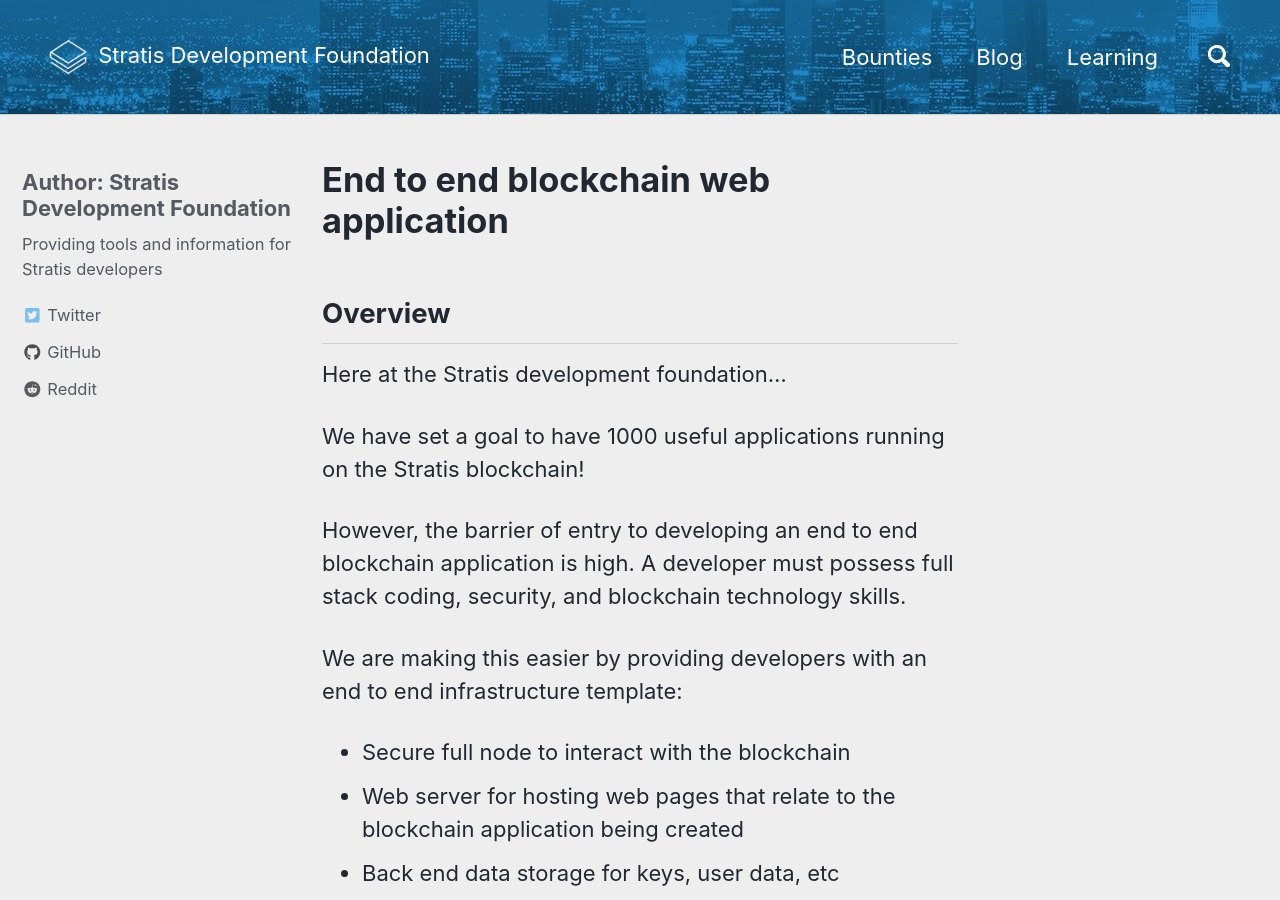
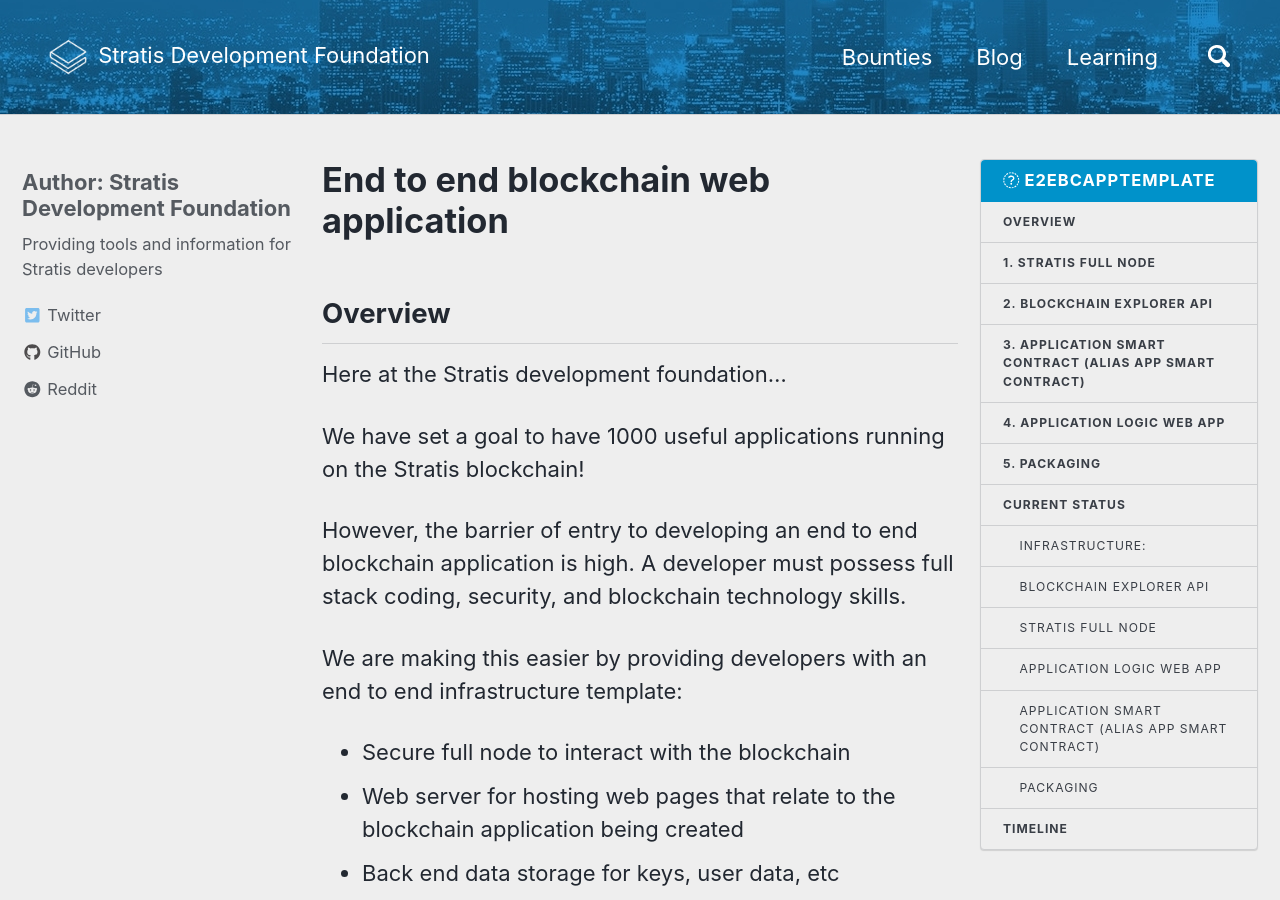
Before and after one commit to StratisDevelopmentFoundation/StratisDevelopmentFoundation.github.io, a Jekyll site: the page built from _pages/projects/End2EndBCappTemplate.md, in a window 1280 px wide and 900 px high. Built offline with Jekyll 4.4.1, drawn with Linux system fonts in a browser that asks for light colours; nearby versions of some CDN libraries.

Commit message:
table of content

```diff
--- a/_pages/projects/End2EndBCappTemplate.md
+++ b/_pages/projects/End2EndBCappTemplate.md
@@ -3,6 +3,9 @@
 permalink: /projects/E2EbcWebApp/
 categories: active_projects
 short_overview: A simple application to showcase the end to end infrastructure template for a blockchain web application
+toc: true
+toc_label: "E2EbcAppTemplate"
+toc_icon: "x"
 ---
 End to end blockchain web application
 ==
```
